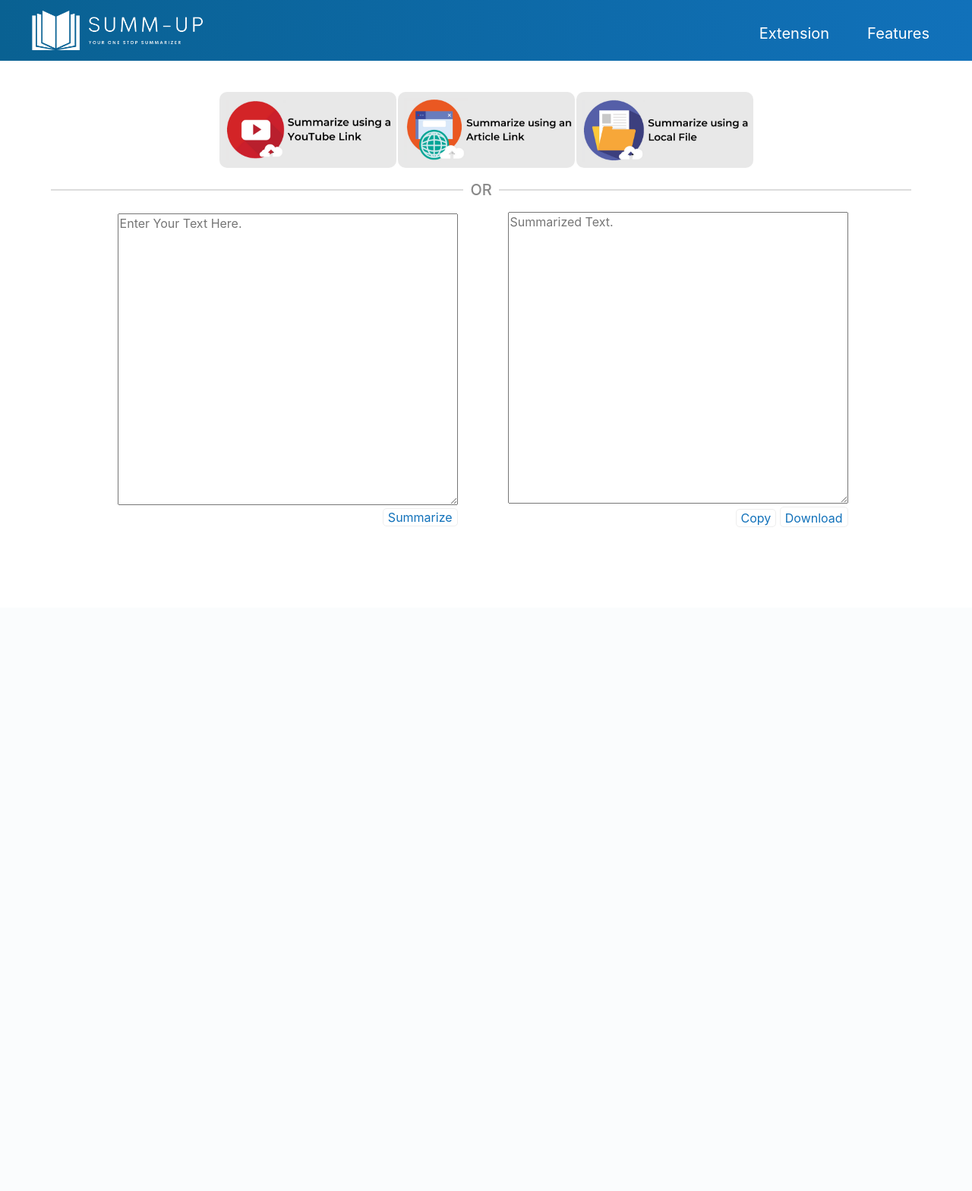
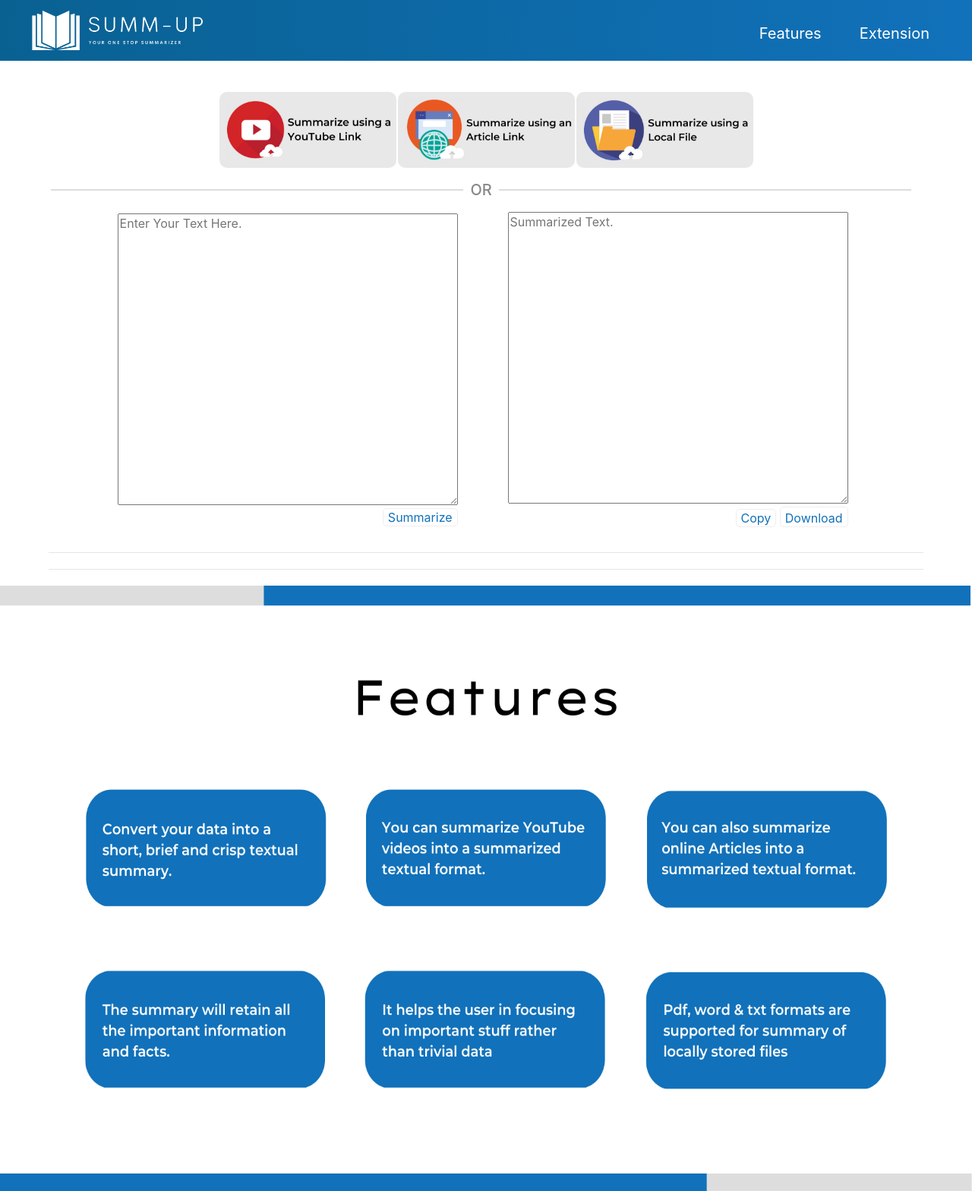
Before and after one commit to paridhisharma24/Summ-up, a Flask app: page / in a window 1280 px wide. Shown: the top 1568 px of the page at 76% size. Before the commit the page ends 694 px from the top, so only its background shows below. Run offline with Flask 2, Linux system fonts and the light colour scheme; some libraries are stand-ins or nearby versions.

Commit message:
Features n extension

```diff
--- a/static/style.css
+++ b/static/style.css
@@ -152,3 +152,6 @@
       display: none;
       margin: auto;
   }
+    .on-hover{
+    cursor: pointer;
+    }
--- a/templates/Dashboard.html
+++ b/templates/Dashboard.html
@@ -22,16 +22,16 @@
                 <div class="collapse navbar-collapse" id="navbarNav">
                     <ul class="navbar-nav ml-auto mt-2">
                         <li class="nav-item">
-                            <a class="nav-link" style="font-size: 20px;padding-left:25px;padding-right:25px;color: white;" aria-current="page" href="#">Extension</a>
+                            <a href="#features-bar"><button class="nav-link on-hover" style=" background-color: transparent; border: 0px; font-size: 20px;padding-left:25px;padding-right:25px;color: white;" aria-current="page">Features</button></a>
                         </li>
                         <li class="nav-item">
-                            <a class="nav-link" style="font-size: 20px;padding-left:25px;padding-right:25px;color: white;align-content: flex-end;" href="#">Features</a>
+                            <a href="#extension-bar"><button class="nav-link on-hover" style="background-color: transparent; border: 0px; font-size: 20px;padding-left:25px;padding-right:25px;color: white;align-content: flex-end;">Extension</button></a>
                         </li>
                     </ul>
                 </div>
             </div>
         </nav>
-        <table style="margin: auto; width: 55vw;align-content: center">
+        <table style="margin-left: auto; margin-right: auto; width: 55vw;align-content: center">
             <tr style="margin: auto; align-self: center">
                 <td style="align-self: center;"><img id="youtube" onclick=onYoutubeClick() src="../static/1.png" style=" position: relative; height: 100px; width: 233px; border-radius: 10px"></td>
                 <td style="align-self: center;"><img id="article" onclick=onArticleClick() src="../static/2.png" style=" position: relative; height: 100px; width: 233px;border-radius: 10px"></td>
@@ -49,7 +49,6 @@
             </div>
             <div class="form-element">
               <button class="form-submit-button" type="submit">Summarize</button>
-<!--                add code/variable to copy the value of link to var-->
             </div>
             </div>
           </form>
@@ -75,23 +74,17 @@
                     </form>
                 </td>
             </tr>
-<!--
-            <tr>
-                <td>
-                    <div style="text-align: right;padding-top: 0.5vh;">
-                    <button type="button" class="form-submit-button" style="width:fit-content;">Summarize</button>
-                    </div>
-                </td>
-                <td>
-                    <div style="text-align: right;padding-top: 0.5vh;">
-                    <button type="button" id="copy" class="form-submit-button" style="width:fit-content;" onclick="copyText()">Copy</button>
-                    <button type="button" id="download" class="form-submit-button" style="width:fit-content;padding-top: 0.5vh;" onclick="download('#p1')">Download</button>
-                    </div>
-                </td>
-            </tr>
--->
         </table>
-        <br>
+        <hr style="width: 90vw; height: 5px; margin-left: 5vw; margin-right: 5vw">
+        <div id="features-bar" style="height: auto; width: auto">
+            <hr style="width: 90vw; height: 5px; margin-left: 5vw; margin-right: 5vw">
+            <img src="../static/features-section.png" style="height: 100%; width: 100%;">
+
+        </div>
+        <div id="extension-bar">
+            <video src="../static/extension-section.mp4" style="height:100%; width: 100%" autoplay muted loop></video>
+        </div>
+
         <script>
             function copyText() {
                 var Text = document.getElementById("p1");
@@ -119,16 +112,8 @@
               document.getElementById("form_action").action = "/local_file";
             }
             function submitFun(){
-//                sendYtLink();
                 document.querySelector(".popup").classList.remove("active");
             }
-//            function sendYtLink(){
-//                let ytLink = document.getElementById("myLink").value;
-//                console.log(ytLink);
-//                const request = new XMLHttpRequest();
-//                request.open('POST', '/ProcessUserInfo/${JSON.stringify(ytLink)}');
-//                request.send();
-//            }
             document.querySelector(".popup .close-btn").addEventListener("click",function(){
               document.querySelector(".popup").classList.remove("active");
             });
```
Also changed, not shown: templates/SummarizedDash.html (+12 -28 lines), static/features-section.png (added), 1 other file.
